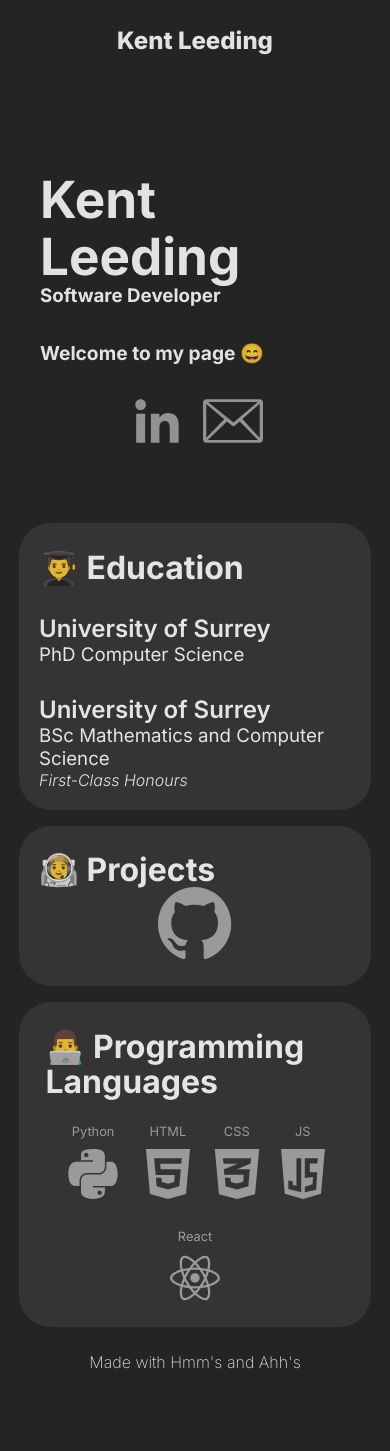
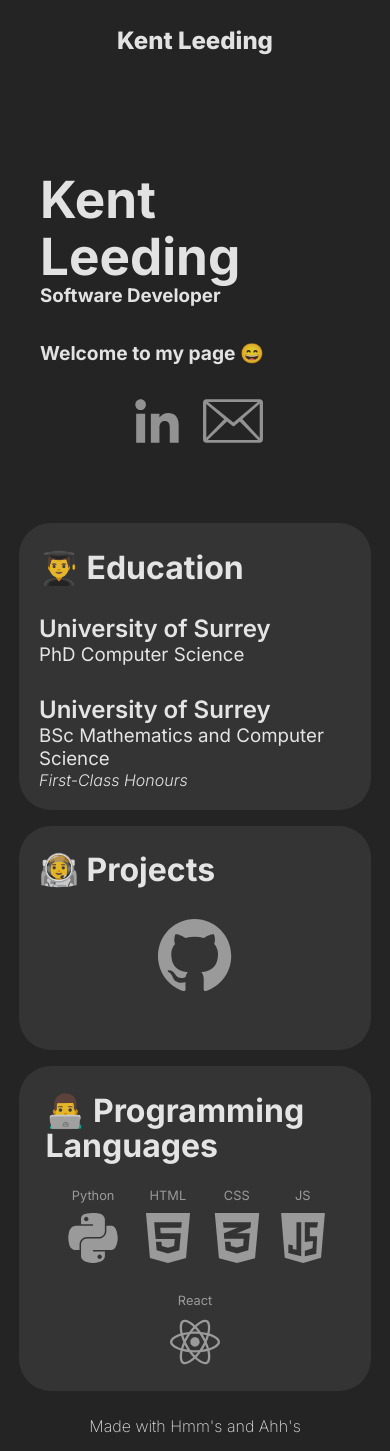
Before and after one commit to kleeding/kleeding.github.io, a React (Vite) app: page / in a window 390 px wide. Before the commit the page ends 1387 px from the top, so only its background shows below. Built offline with nearby package versions, Linux system fonts and the light colour scheme.

Commit message:
revised mobile friendly css

```diff
--- a/src/App.css
+++ b/src/App.css
@@ -45,20 +45,8 @@
   fill: #343434;
 }
 
-@media (max-width: 768px) {
-  .section-container {
-    width: calc((80vw - 4em) / 2);
-  }
-}
-
-@media (max-width: 600px) {
+@media (max-width: 615px) {
   .section-container {
     width: 80vw;
   }
 }
-/*
-@media (max-width: 600px) {
-  .section-title-container {
-    flex-direction: column;
-  }
-}  */
--- a/src/components/Icons/Icon.css
+++ b/src/components/Icons/Icon.css
@@ -6,3 +6,9 @@
   width: 50px;
   height: 50px;
 }
+
+@media (max-width: 615px) {
+  .icon-centered {
+    margin: 2em auto;
+  }
+}
--- a/src/components/Intro/Intro.css
+++ b/src/components/Intro/Intro.css
@@ -30,10 +30,16 @@
   margin: 0 0 1em 0;
 }
 
-@media (max-width: 425px) {
+@media (max-width: 865px) {
+  .intro-container {
+    min-width: calc(500px-2rem);
+  }
+}
+
+@media (max-width: 540px) {
   .intro-container {
     flex-direction: column;
-    min-width: 100px;
+    min-width: calc(80vw - 3em);
   }
 
   .contact-info {
@@ -44,10 +50,3 @@
     font-size: 1.2rem;
   }
 }
-
-@media (max-width: 768px) {
-  .intro-container {
-    /* flex-direction: column; */
-    min-width: 80vw;
-  }
-}
--- a/src/components/Skills/Skills.css
+++ b/src/components/Skills/Skills.css
@@ -28,15 +28,29 @@
   font-weight: 400;
 }
 
-@media (max-width: 768px) {
+/* @media (max-width: 768px) {
   .section-container.skills {
     min-width: 0px;
     width: 80vw;
   }
+} */
+
+@media (max-width: 865px) {
+  .section-container.skills {
+    /* flex-direction: column; */
+    min-width: calc(500px + 3.2rem);
+  }
 }
 
 @media (max-width: 768px) {
-  .intro-container {
+  .section-container.skills {
+    /* flex-direction: column; */
+    min-width: calc(500px + 3.2rem);
+  }
+}
+
+@media (max-width: 615px) {
+  .section-container.skills {
     /* flex-direction: column; */
     min-width: 80vw;
   }
```
